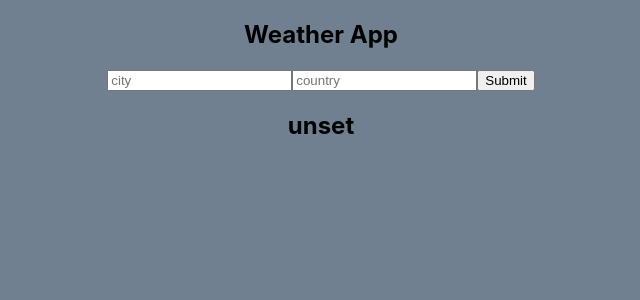
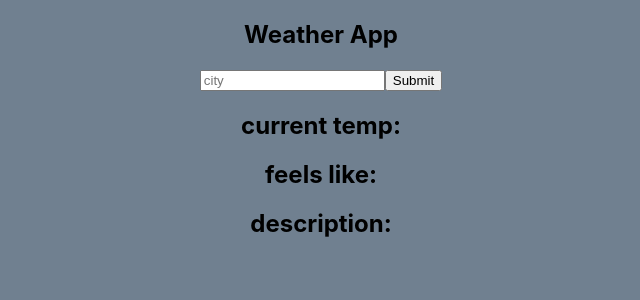
Before and after one commit to leal10/WEATHER-APP, a React (Create React App) app in the folder weather-app/: page / in a window 1280 px wide. Shown: the top 300 px of the page, without its empty margins (319-959 px from the left). Built offline with nearby package versions, Linux system fonts and the light colour scheme; no server answers.

Commit message:
Receive more info from the API

```diff
--- a/weather-app/src/App.js
+++ b/weather-app/src/App.js
@@ -8,7 +8,9 @@ class App extends Component {
   constructor(props) {
     super(props);
     this.state = {
-      date: ''
+      date: '',
+      temp: '',
+      info: ''
     };
     this.handleStateChange = this.handleStateChange.bind(this);
     this.handleCountryChange = this.handleCountryChange.bind(this);
@@ -35,11 +37,13 @@ class App extends Component {
   handleSubmit(event) {
     event.preventDefault();
     // console.log('api.openweathermap.org/data/2.5/weather?q=Austin&appid=ec28cd50941b65648a3ba3bf1c981500');
-    axios.get(`http://api.openweathermap.org/data/2.5/weather?q=${this.state.city}&appid=ec28cd50941b65648a3ba3bf1c981500`)
+    axios.get(`http://api.openweathermap.org/data/2.5/weather?q=${this.state.city}&units=imperial&appid=${api_key}`)
       .then(results => {
         console.log("this is the results", results.data)
         this.setState({
           info: results.data.weather[0],
+          temp: results.data.main,
+          feels_like: results.data.main.feels_like
         })
       })
       .catch(error => {
@@ -52,9 +56,12 @@ class App extends Component {
     return <div className="Header">
       <Weather />
       <input onChange={this.handleStateChange} placeholder="city" type="text"></input>
-      <input onChange={this.handleCountryChange} placeholder="country"></input>
+      {/* <input onChange={this.handleCountryChange} placeholder="country"></input> */}
       <input onClick={this.handleSubmit} type="submit"></input>
-      <h2>{api_key}</h2>
+      <h2>current temp: {this.state.temp.temp} </h2>
+      <h2>feels like: {this.state.feels_like} </h2>
+      <h2>description: {this.state.info.description} </h2>
+      {/* <h1>&deg;F</h1> */}
     </div>;
   }
 }
```
